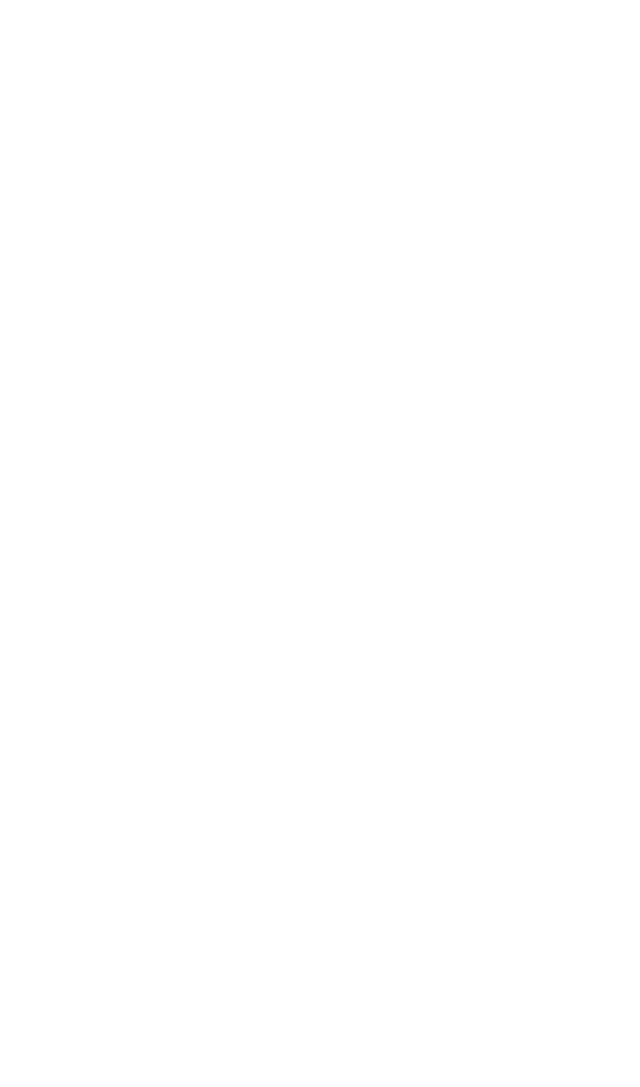
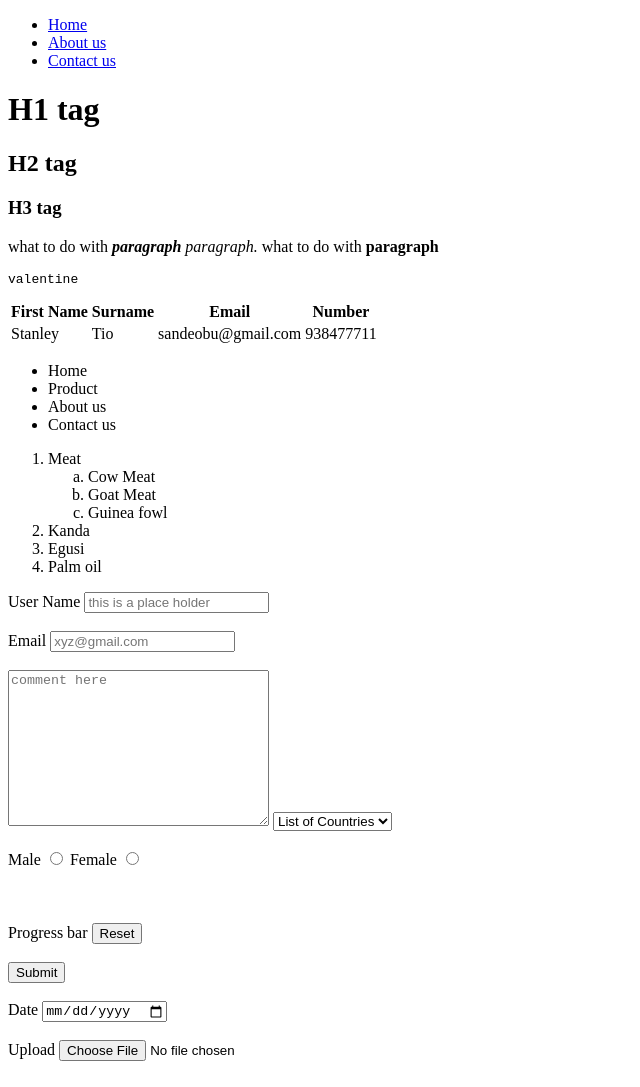
Before and after one commit to StanTio/Internship, a plain HTML site: page index.html in a window 1280 px wide. Shown: the whole page, without its empty margins (0-640 px from the left). Before the commit the page ends 800 px from the top, so only its background shows below. Drawn offline with Linux system fonts and the light colour scheme.

Commit message:
First Commit

```diff
--- a/index.html
+++ b/index.html
@@ -1,10 +1,101 @@
 <!DOCTYPE html>
-<html>
-<head>
+<html lang="en">
+<head><!-- used for SEO & website link-->
     <meta charset="UTF-8" />
-    <title> </title>
+    <meta name="Viewport" content="width=device-width, initial-scale=1.0"/>
+    <meta name="description" content="School Library"/>
+    <meta name="author" content="Veritas University">
+    <meta name="keywords" content="academy, course, education">
+    <link href="images/logo/logo.png" rel="shortcut icon" type="image/x-icon">
+    <title>Document</title>
 </head>
 <body>
+    <header>
+        <nav>
+            <ul>
+                <li><a href="#">Home</a></li>
+                <li><a href="About-us.html">About us</a></li>
+                <li><a href="#">Contact us</a></li>
+            </ul>
+        </nav>
+    </header>
+    <h1>H1 tag</h1>
+    <h2>H2 tag</h2>
+    <h3>H3 tag</h3>
 
+    <p>what to do with <i><b>paragraph</b> paragraph.</i> what to do with <strong>paragraph</strong></p>
+
+    <pre>valentine</pre>
+    <table>
+        <thread>
+            <th>First Name</th>
+            <th>Surname</th>
+            <th>Email</th>
+            <th>Number</th>
+        </thread>
+        <tr>
+            <td>Stanley</td>
+            <td>Tio</td>
+            <td>sandeobu@gmail.com</td>
+            <td>938477711</td>
+        </tr>
+    </table>
+    <!-- html unodered list (ul) tag-->
+    <ul>
+        <li> Home </li>
+        <li>Product</li>
+        <li>About us</li>
+        <li>Contact us</li>
+    </ul>
+
+    <!-- html orderd list (ol) tag-->
+    <ol>
+        <li> Meat
+            <ol type="a">
+                <li> Cow Meat </li>
+                <li> Goat Meat </li>
+                <li> Guinea fowl </li>
+            </ol>
+        </li>
+        <li>Kanda</li>
+        <li>Egusi</li>
+        <li>Palm oil</li>
+    </ol>
+    <!--tag for drop down option-->
+    <form action="">
+        <label for="username">User Name</label>
+        <input type="text" name="username" placeholder="this is a place holder"><br><br>
+        <label for="email">Email</label>
+        <input type="text" name ="email" placeholder="xyz@gmail.com"><br><br>
+        <textarea name="comment" id="" cols="30" rows="10" placeholder="comment here"></textarea>
+
+        <!--tag for drop down option -->
+        <select name="" id="">
+            <option value=""> List of Countries</option>
+            <option value="">Nigeria</option>
+            <option value="">Kenya</option>
+            <option value="">Niger</option>
+        </select><br><br>
+
+        <!--html radio button -->
+        <label for="male">Male</label>
+        <input type="radio" name="male">
+        <label for="female">Female</label>
+        <input type="radio" name="male"><br><br><br><br>
+
+        <!-- html slider -->
+        <label for="">Progress bar</label>
+        <input type="reset"><br><br>
+        <button>Submit</button><br><br>
+
+        <!-- html date and time-->
+        <label for="">Date</label>
+        <input type="date"><br><br>
+
+        <!-- html image-->
+        <label for="image">Upload</label>
+        <input type="file" name="image"><br><br>
+
+    </form>
 </body>
 </html>
```
Also changed, not shown: About-us.html (added, +29 -0 lines), images/logo/logo.png (added).
